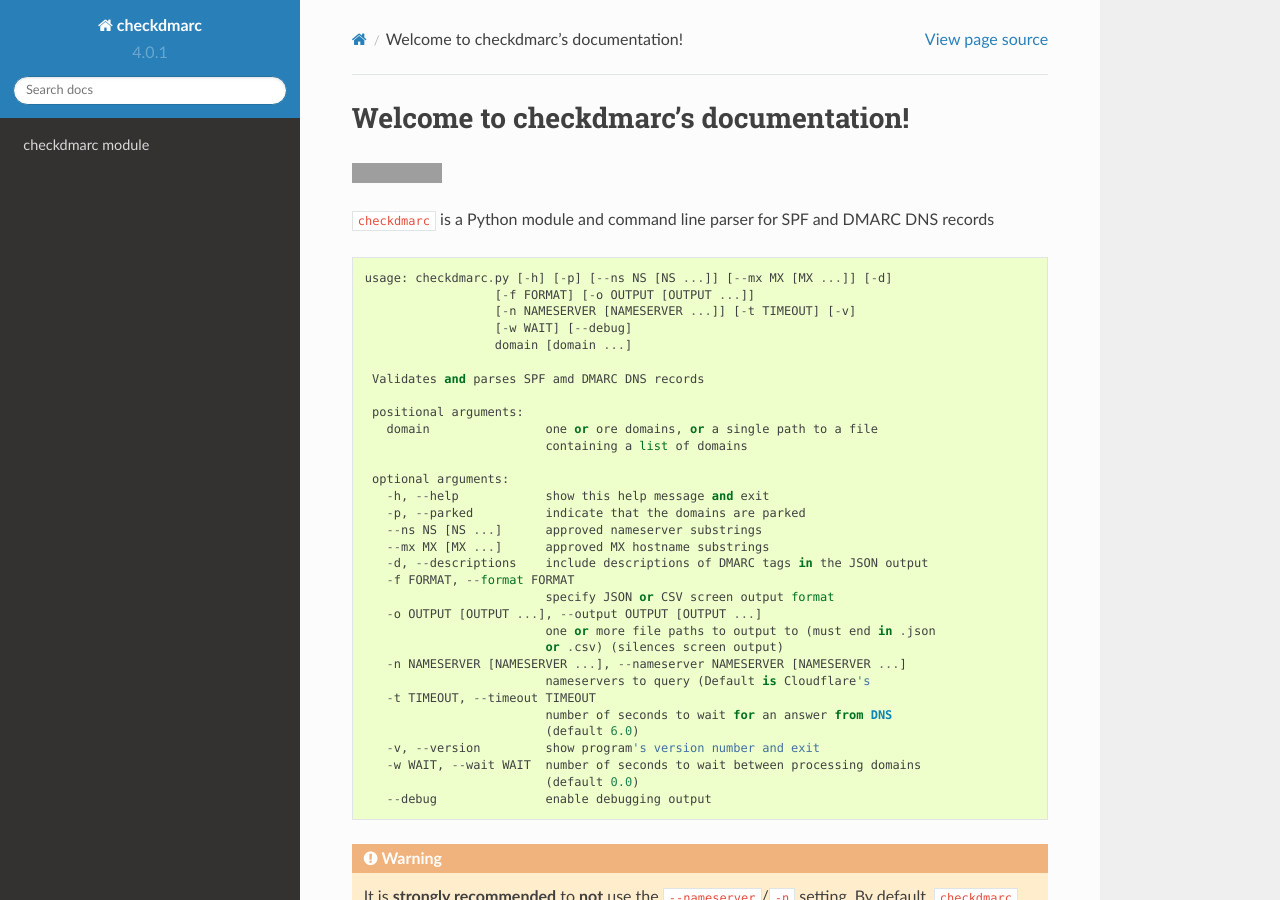
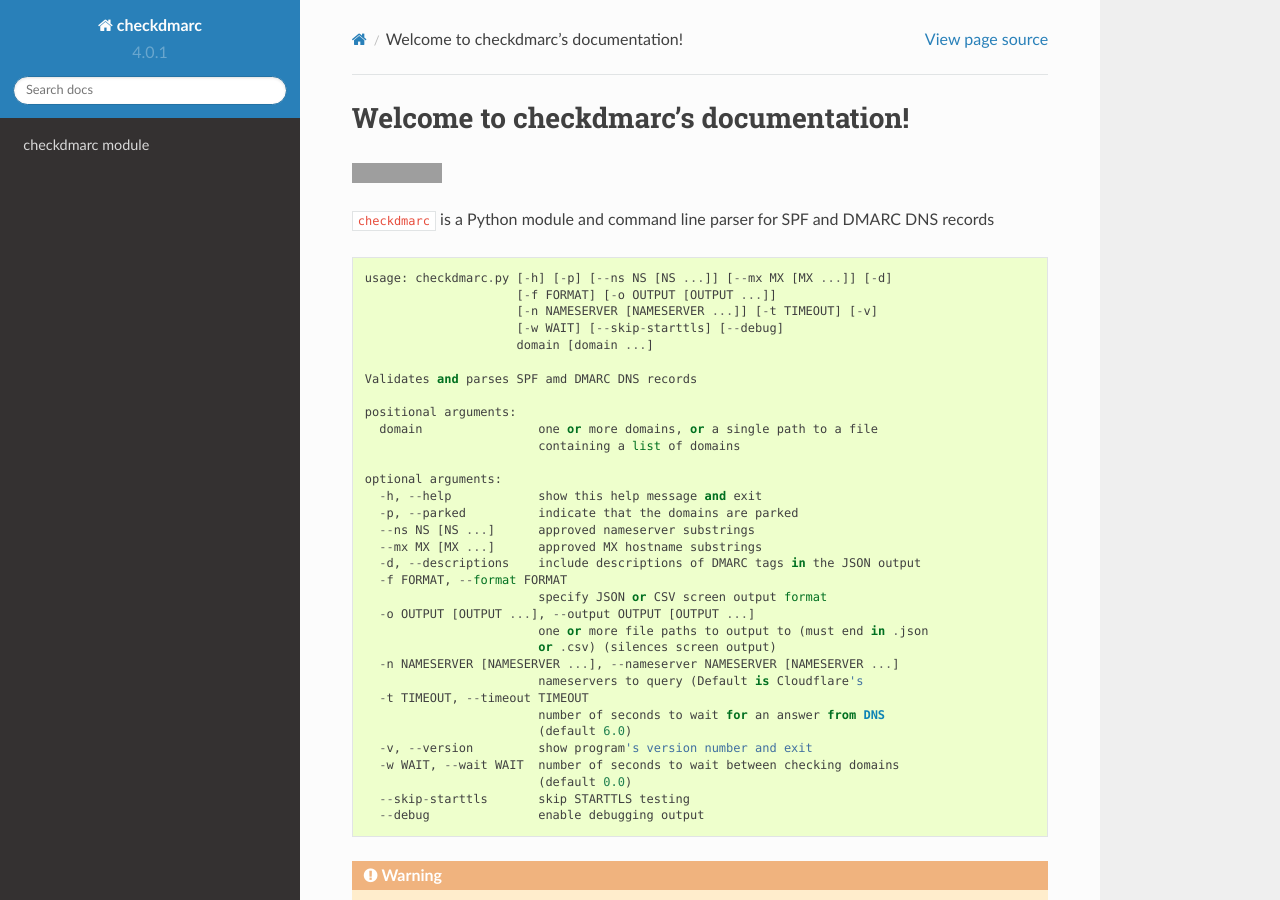
Before and after one commit to domainaware/checkdmarc, a Sphinx documentation site: the page built from docs/source/index.rst, in a window 1280 px wide and 900 px high. Built offline with Sphinx 7.4.7 and the Read the Docs theme 2.0.0, drawn with Linux system fonts in a browser that asks for light colours; grey boxes are pictures that could not be loaded.

Commit message:
Actual 4.0.1 release

```diff
--- a/docs/source/index.rst
+++ b/docs/source/index.rst
@@ -13,37 +13,38 @@
 ::
 
    usage: checkdmarc.py [-h] [-p] [--ns NS [NS ...]] [--mx MX [MX ...]] [-d]
-                     [-f FORMAT] [-o OUTPUT [OUTPUT ...]]
-                     [-n NAMESERVER [NAMESERVER ...]] [-t TIMEOUT] [-v]
-                     [-w WAIT] [--debug]
-                     domain [domain ...]
+                        [-f FORMAT] [-o OUTPUT [OUTPUT ...]]
+                        [-n NAMESERVER [NAMESERVER ...]] [-t TIMEOUT] [-v]
+                        [-w WAIT] [--skip-starttls] [--debug]
+                        domain [domain ...]
 
-    Validates and parses SPF amd DMARC DNS records
+   Validates and parses SPF amd DMARC DNS records
 
-    positional arguments:
-      domain                one or ore domains, or a single path to a file
-                            containing a list of domains
+   positional arguments:
+     domain                one or more domains, or a single path to a file
+                           containing a list of domains
 
-    optional arguments:
-      -h, --help            show this help message and exit
-      -p, --parked          indicate that the domains are parked
-      --ns NS [NS ...]      approved nameserver substrings
-      --mx MX [MX ...]      approved MX hostname substrings
-      -d, --descriptions    include descriptions of DMARC tags in the JSON output
-      -f FORMAT, --format FORMAT
-                            specify JSON or CSV screen output format
-      -o OUTPUT [OUTPUT ...], --output OUTPUT [OUTPUT ...]
-                            one or more file paths to output to (must end in .json
-                            or .csv) (silences screen output)
-      -n NAMESERVER [NAMESERVER ...], --nameserver NAMESERVER [NAMESERVER ...]
-                            nameservers to query (Default is Cloudflare's
-      -t TIMEOUT, --timeout TIMEOUT
-                            number of seconds to wait for an answer from DNS
-                            (default 6.0)
-      -v, --version         show program's version number and exit
-      -w WAIT, --wait WAIT  number of seconds to wait between processing domains
-                            (default 0.0)
-      --debug               enable debugging output
+   optional arguments:
+     -h, --help            show this help message and exit
+     -p, --parked          indicate that the domains are parked
+     --ns NS [NS ...]      approved nameserver substrings
+     --mx MX [MX ...]      approved MX hostname substrings
+     -d, --descriptions    include descriptions of DMARC tags in the JSON output
+     -f FORMAT, --format FORMAT
+                           specify JSON or CSV screen output format
+     -o OUTPUT [OUTPUT ...], --output OUTPUT [OUTPUT ...]
+                           one or more file paths to output to (must end in .json
+                           or .csv) (silences screen output)
+     -n NAMESERVER [NAMESERVER ...], --nameserver NAMESERVER [NAMESERVER ...]
+                           nameservers to query (Default is Cloudflare's
+     -t TIMEOUT, --timeout TIMEOUT
+                           number of seconds to wait for an answer from DNS
+                           (default 6.0)
+     -v, --version         show program's version number and exit
+     -w WAIT, --wait WAIT  number of seconds to wait between checking domains
+                           (default 0.0)
+     --skip-starttls       skip STARTTLS testing
+     --debug               enable debugging output
 
 .. warning::
 
```
Also changed, not shown: README.rst (+8 -7 lines), checkdmarc.py (+3 -5 lines).
